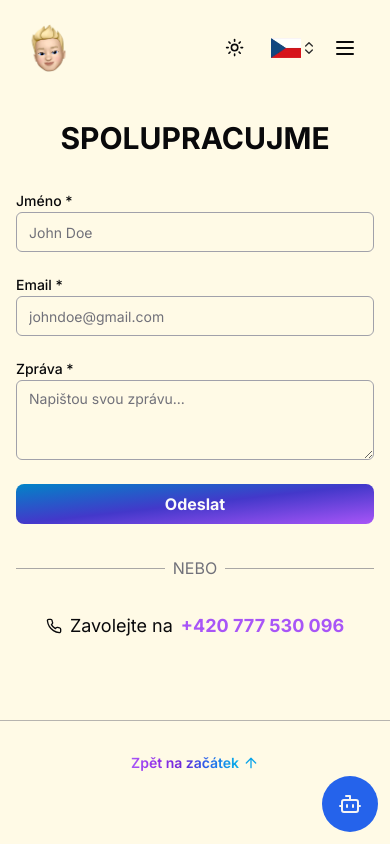
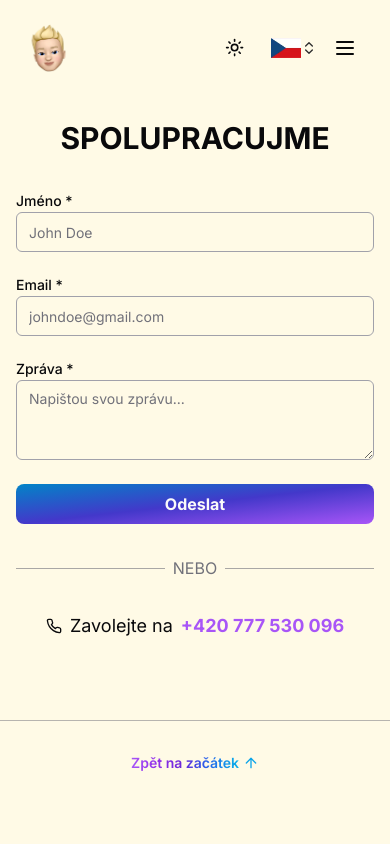
Before and after one commit to ton1czech/baudys, a Next.js app: page /contact in a window 390 px wide. Shown: the top 844 px of the page. Built offline with nearby package versions, Linux system fonts and the light colour scheme; what react-chatbot-kit would draw is missing.

Commit message:
👌IMPROVE: hide chatbot on small devices

```diff
--- a/app/globals.css
+++ b/app/globals.css
@@ -180,6 +180,7 @@
 .react-chatbot-kit-chat-container {
   border: 1px solid var(--chatbot-border) !important;
   border-radius: 15px !important;
+  width: 287px !important;
 }
 
 @media screen and (max-width: 500px) {
--- a/components/chatbot/chatbot-provider.tsx
+++ b/components/chatbot/chatbot-provider.tsx
@@ -28,7 +28,7 @@ export const ChatbotProvider = () => {
     <>
       <div
         onClick={() => setIsChatbotActive(prev => !prev)}
-        className='fixed bottom-3 right-3 md:bottom-10 md:right-10 bg-blue-600 hover:bg-blue-700 transition rounded-full z-50'
+        className='hidden md:block fixed bottom-3 right-3 md:bottom-10 md:right-10 bg-blue-600 hover:bg-blue-700 transition rounded-full z-50'
       >
         <Bot
           className='p-4 h-14 w-14 stroke-zinc-100'
```
